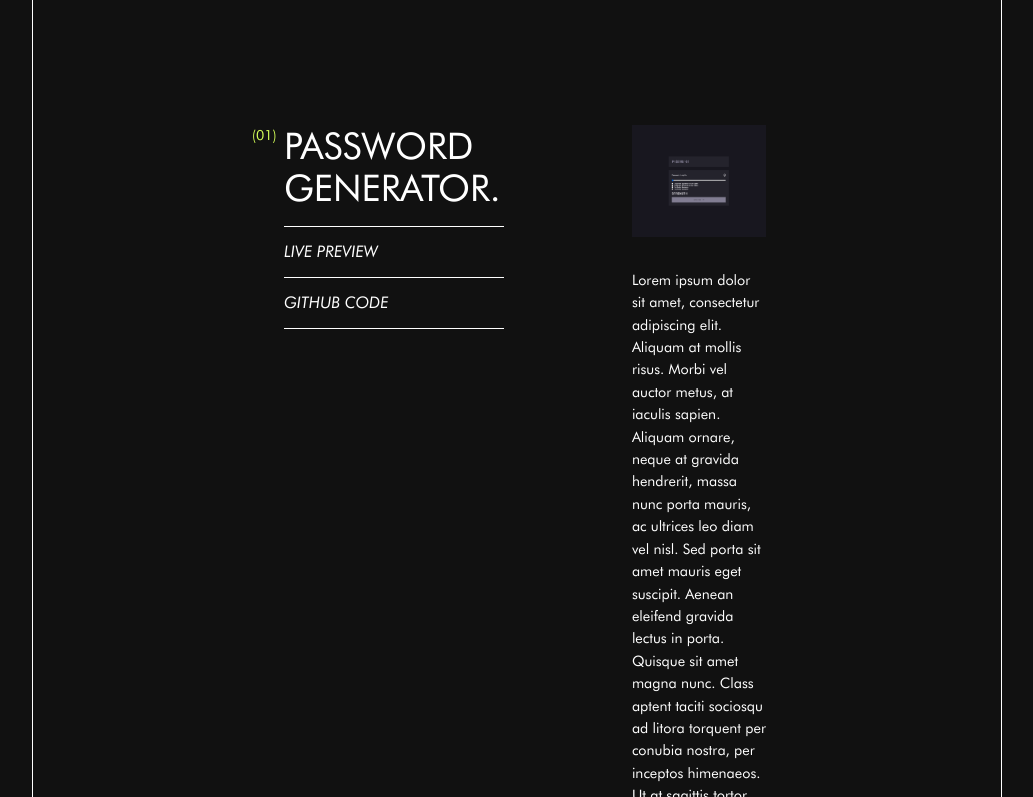
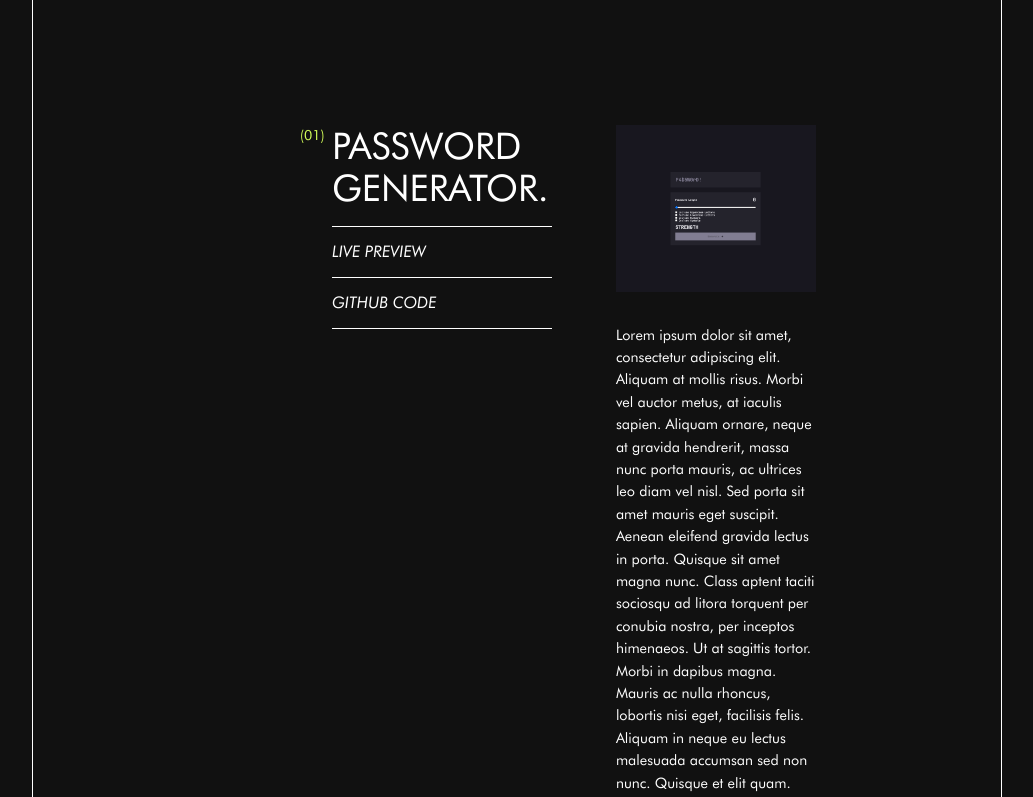
Before and after one commit to elisadiazart/Portfolio-2, a website built with Vite: page src/index.html in a window 1280 px wide. Shown: the part 2002-2799 px from the top of the page, without its empty margins (123-1156 px from the left). Built offline with nearby package versions, Linux system fonts and the light colour scheme; some packages are replaced by stand-ins of ours.

Commit message:
07.03.23

```diff
--- a/src/scss/blocks/gallery.scss
+++ b/src/scss/blocks/gallery.scss
@@ -182,23 +182,25 @@
 
     &__image-description-container{
         margin-top: .5rem;
+        max-width: 700px;
     }
 
     &__description{
         font-size: .9rem;
         line-height: 1.4rem;
+        font-weight: 200;
     }
 
     &__image{
         margin-bottom: 2rem;
     }
     @include responsive(laptop){
-    margin-left: 5rem;
-    margin-right: 5rem;
+    margin-left: 8rem;
+    margin-right: 8rem;
     font-family: 'Futura', sans-serif;
     display: flex;
     flex-direction: row;
-    gap: 8rem;
+    justify-content: space-between;
 
 
     &__title-links-container{
@@ -242,6 +244,8 @@
 
     &__image-description-container{
         margin-top: 1rem;
+        min-width: 200px;
+
     }
 
     &__description{
```
